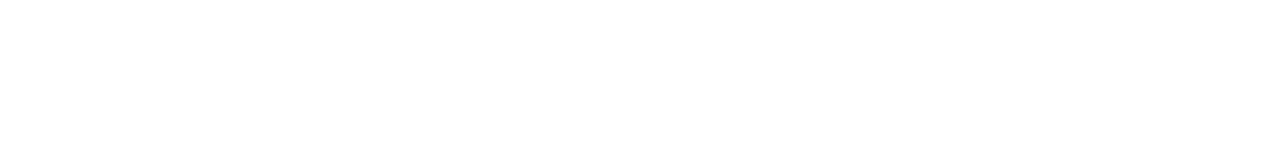
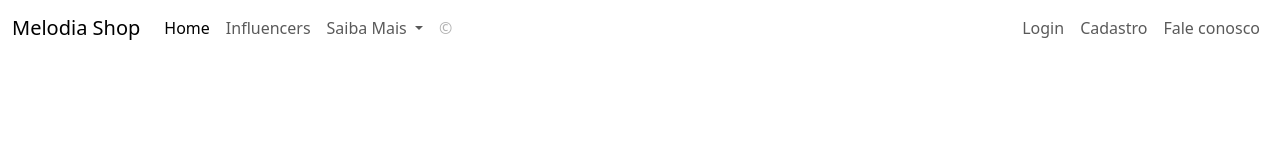
Before and after one commit to AldairRochaofc/Projeto-Marketplace, a plain HTML site: page index.html in a window 1280 px wide. Drawn offline with nearby package versions, Linux system fonts and the light colour scheme.

Commit message:
Inserindo Header Responsivo

```diff
--- a/index.html
+++ b/index.html
@@ -8,6 +8,47 @@
     <title>Melodia Shop</title>
 </head>
 <body>
+<nav class="navbar navbar-expand-lg ">
+  <div class="container-fluid">
+    <a class="navbar-brand" href="#">Melodia Shop</a>
+    <button class="navbar-toggler" type="button" data-bs-toggle="collapse" data-bs-target="#navbarSupportedContent" aria-controls="navbarSupportedContent" aria-expanded="false" aria-label="Toggle navigation">
+      <span class="navbar-toggler-icon"></span>
+    </button>
+    <div class="collapse navbar-collapse" id="navbarSupportedContent">
+      <ul class="navbar-nav me-auto mb-2 mb-lg-0">
+        <li class="nav-item">
+          <a class="nav-link active" aria-current="page" href="#">Home</a>
+        </li>
+        <li class="nav-item">
+          <a class="nav-link" href="#">Influencers</a>
+        </li>
+        <li class="nav-item dropdown">
+          <a class="nav-link dropdown-toggle" href="#" role="button" data-bs-toggle="dropdown" aria-expanded="false">
+            Saiba Mais
+          </a>
+          <ul class="dropdown-menu">
+            <li><a class="dropdown-item" href="#">Violino Acústico</a></li>
+            <li><a class="dropdown-item" href="#">Bateria Rock</a></li>
+            <li><hr class="dropdown-divider"></li>
+            <li><a class="dropdown-item" href="#">Guitarra Ibanez</a></li>
+          </ul>
+        </li>
+        <li class="nav-item">
+          <a class="nav-link disabled" aria-disabled="true">&copy;</a>
+        </li>
+      </ul>
+      <div class="align-self-end">
+        <ul class="navbar-nav">
+            <li class="nav-item d-flex">
+                <a href="" class="nav-link">Login</a>
+                <a href="" class="nav-link">Cadastro</a>
+                <a href="" class="nav-link">Fale conosco</a>
+            </li>
+        </ul>
+      </div>
+    </div>
+  </div>
+</nav>
 
 </body>
 </html>
```
